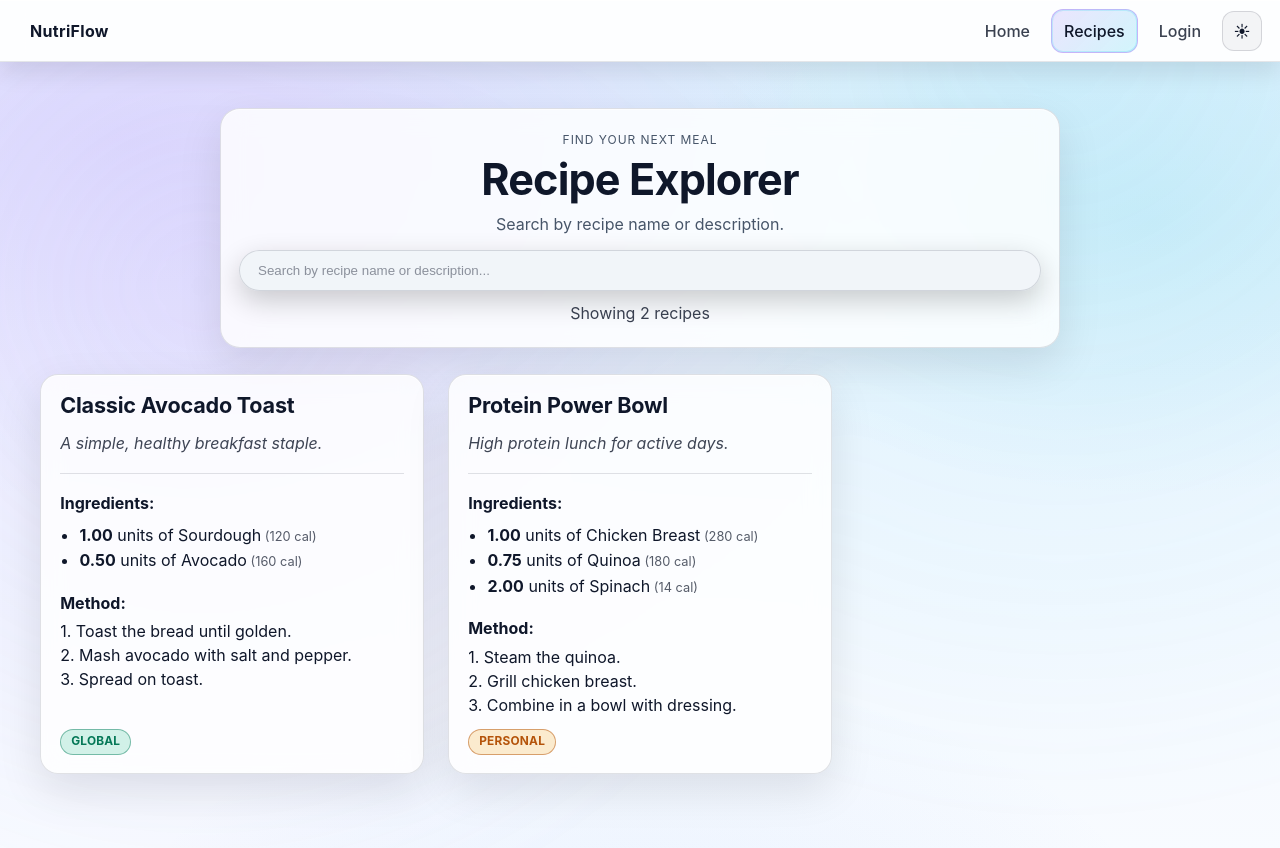
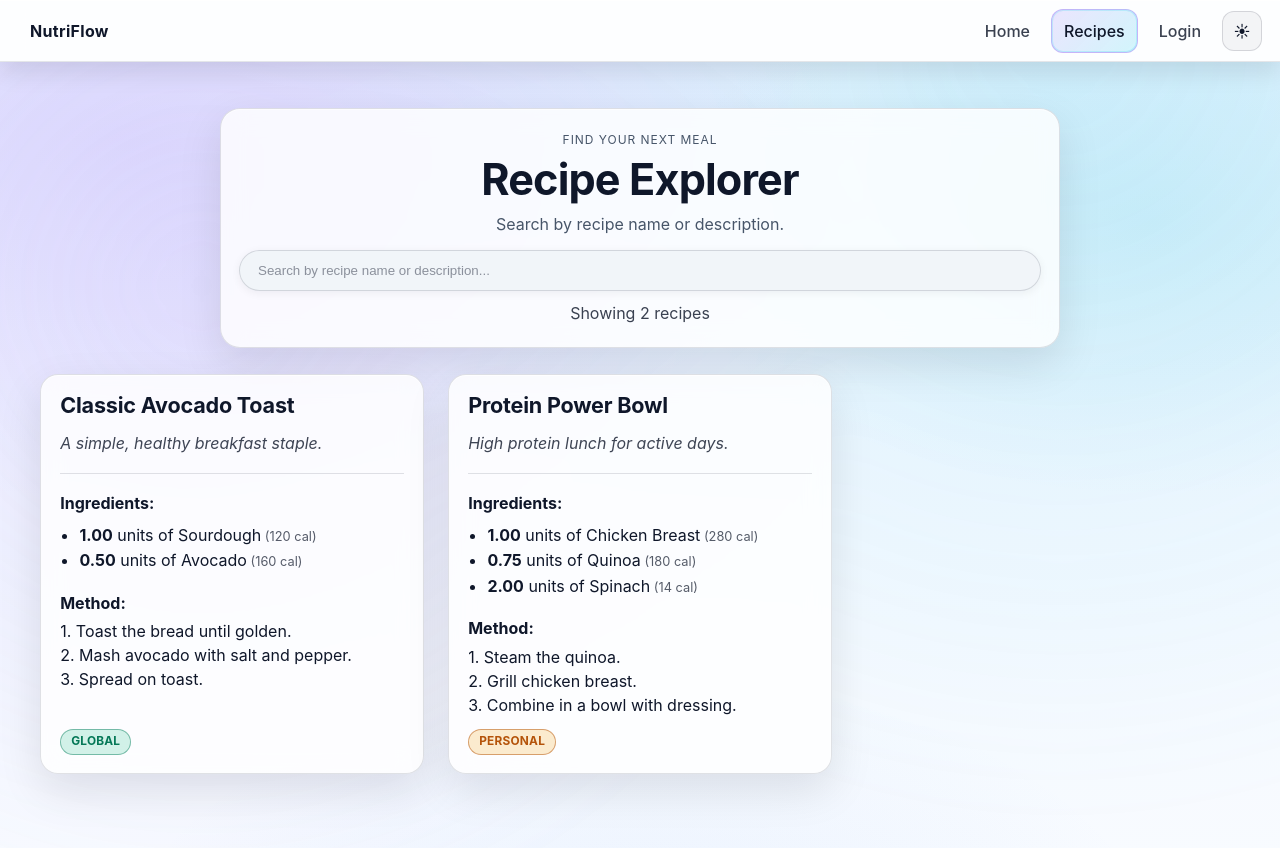
Before and after one commit to masterpoag/CSCI-387-group-project, a React (Vite) app: page /~group3sp26/food in a window 1280 px wide. Shown: the top 848 px of the page. Built offline with nearby package versions, Linux system fonts and the light colour scheme.

Commit message:
fixing shadows

```diff
--- a/src/global.css
+++ b/src/global.css
@@ -1054,6 +1054,14 @@ button:focus-visible {
   color: rgba(15, 23, 42, 0.45);
 }
 
+:root[data-theme="light"] .foodSearchInput {
+  box-shadow: 0 2px 10px rgba(15, 23, 42, 0.06);
+}
+
+:root[data-theme="light"] .foodSearchInput:focus {
+  box-shadow: 0 0 0 3px var(--ring);
+}
+
 :root[data-theme="light"] .recipeCardDivider {
   border-top-color: rgba(15, 23, 42, 0.12);
 }
```
